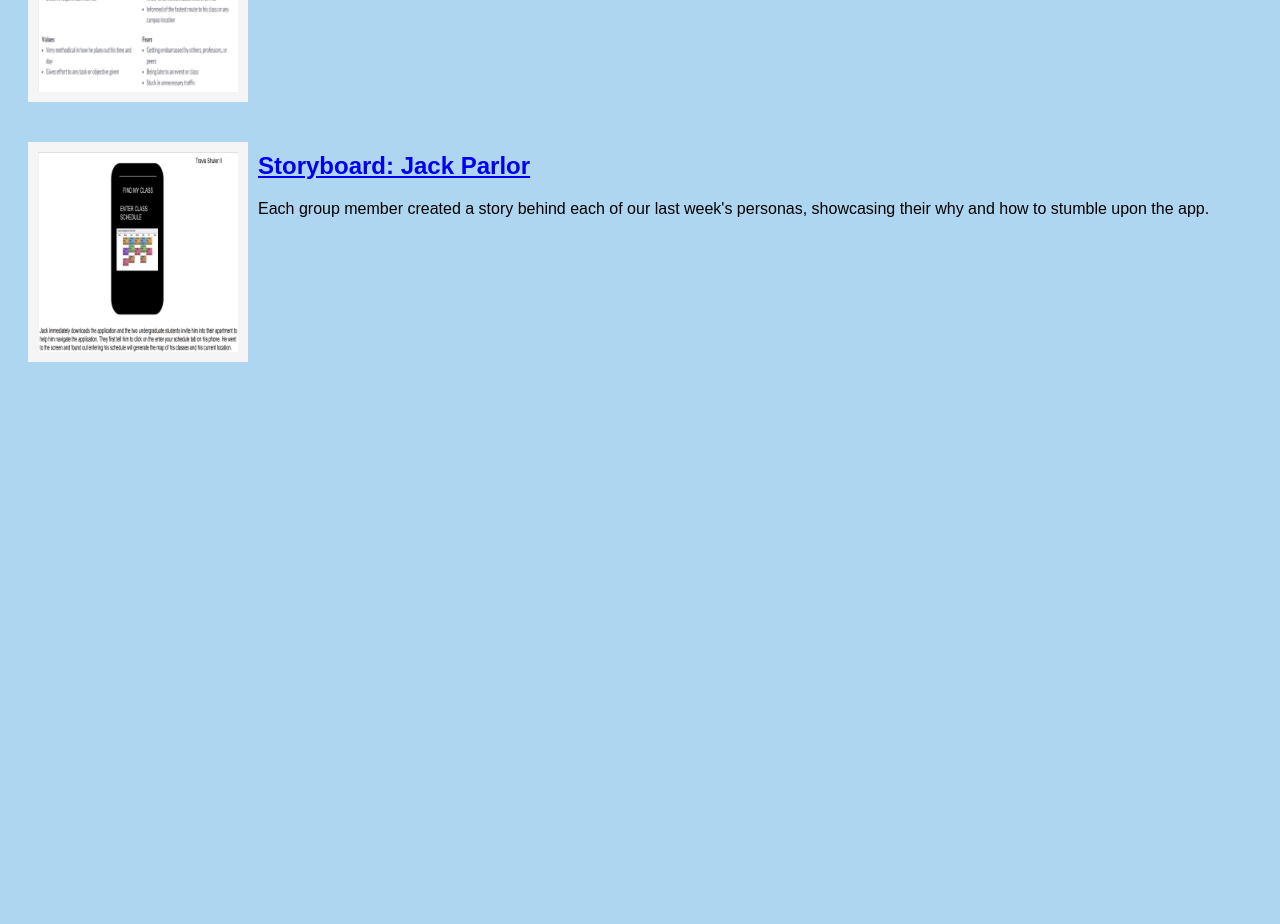
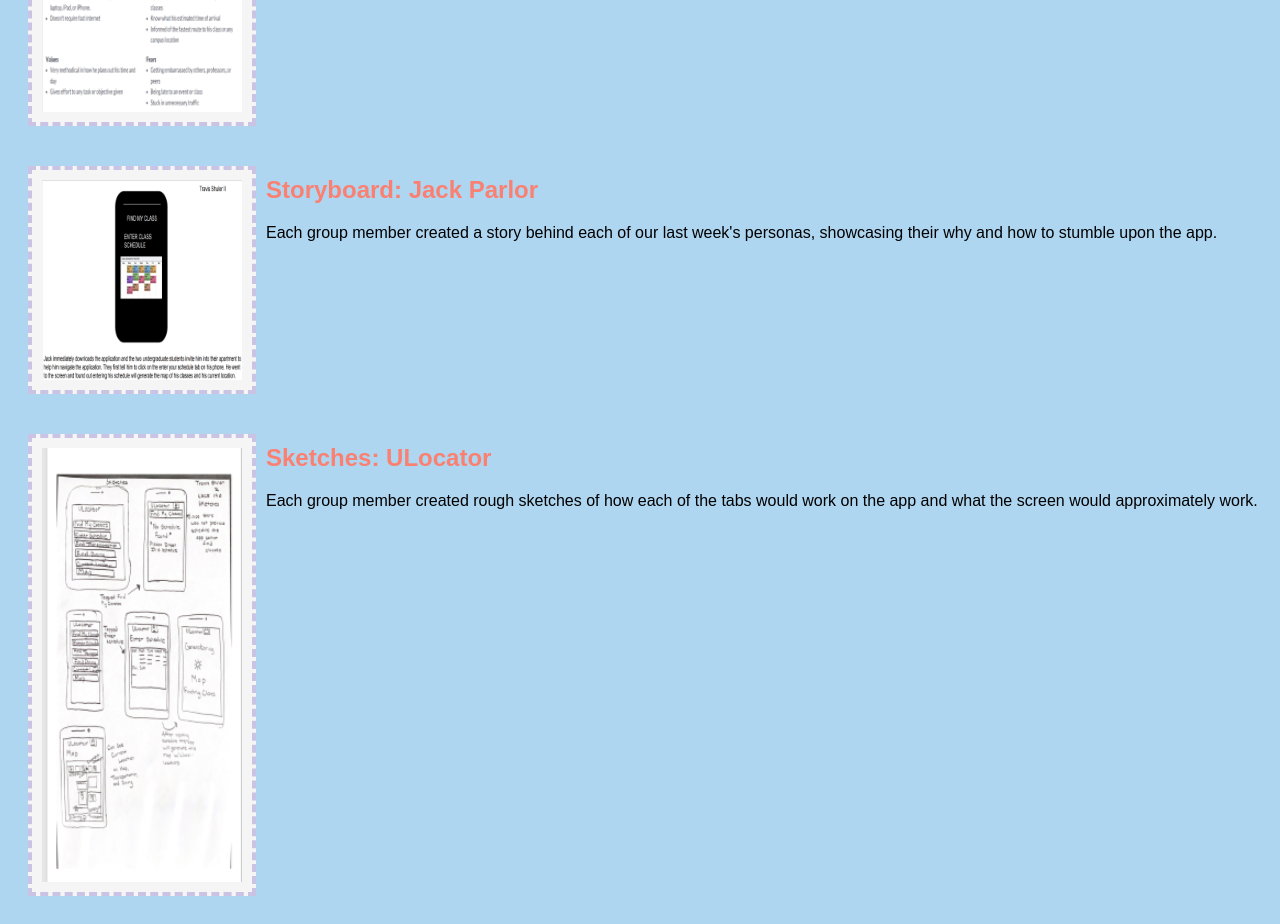
Before and after one commit to Travisandre/Travisandre.github.io, a plain HTML site: page index.html in a window 1280 px wide. Shown: the part 980-1904 px from the top of the page. Before the commit the page ends 1370 px from the top, so only its background shows below. Drawn offline with Linux system fonts and the light colour scheme.

Commit message:
Add files via upload

```diff
--- a/index.html
+++ b/index.html
@@ -54,6 +54,17 @@
                 </p>
             </section>
         </section>
+
+        <!-- Assignment-->
+        <section class="assignment">
+            <a href="Files/sketches.pdf"><img src="Images/sketches.png"></a>
+            <section class="ass-details">
+                <a href="Files/sketches.pdf"><h2>Sketches: ULocator</h2></a>
+                <p>
+                    Each group member created rough sketches of how each of the tabs would work on the app and what the screen would approximately work.
+                </p>
+            </section>
+        </section>
     </body>
 </html>
 </DOCTYPE>
--- a/style.css
+++ b/style.css
@@ -13,6 +13,7 @@ body {
     width:200px;
     padding:10px;
     margin:10px;
+    border:4px dashed #CBC3E3;
     background: whitesmoke;
 }
 
@@ -20,3 +21,12 @@ h1 {
     color: #F8F9F9;
     text-align:center ;
 }
+
+a {
+    text-decoration: none;
+    color: #FA8072;
+}
+
+a:hover {
+    color: #C41E3A;
+}
```
Also changed, not shown: Images/sketches.png (added), 1 other file.
